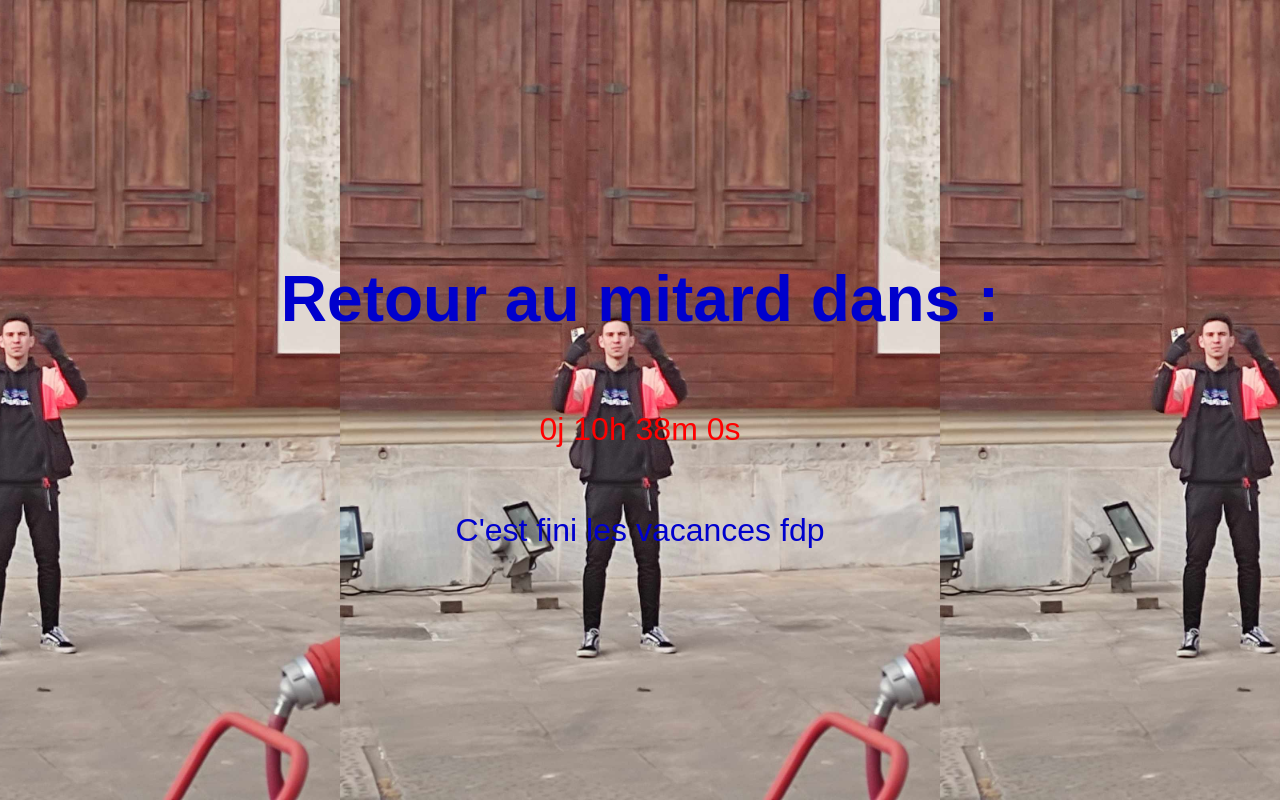
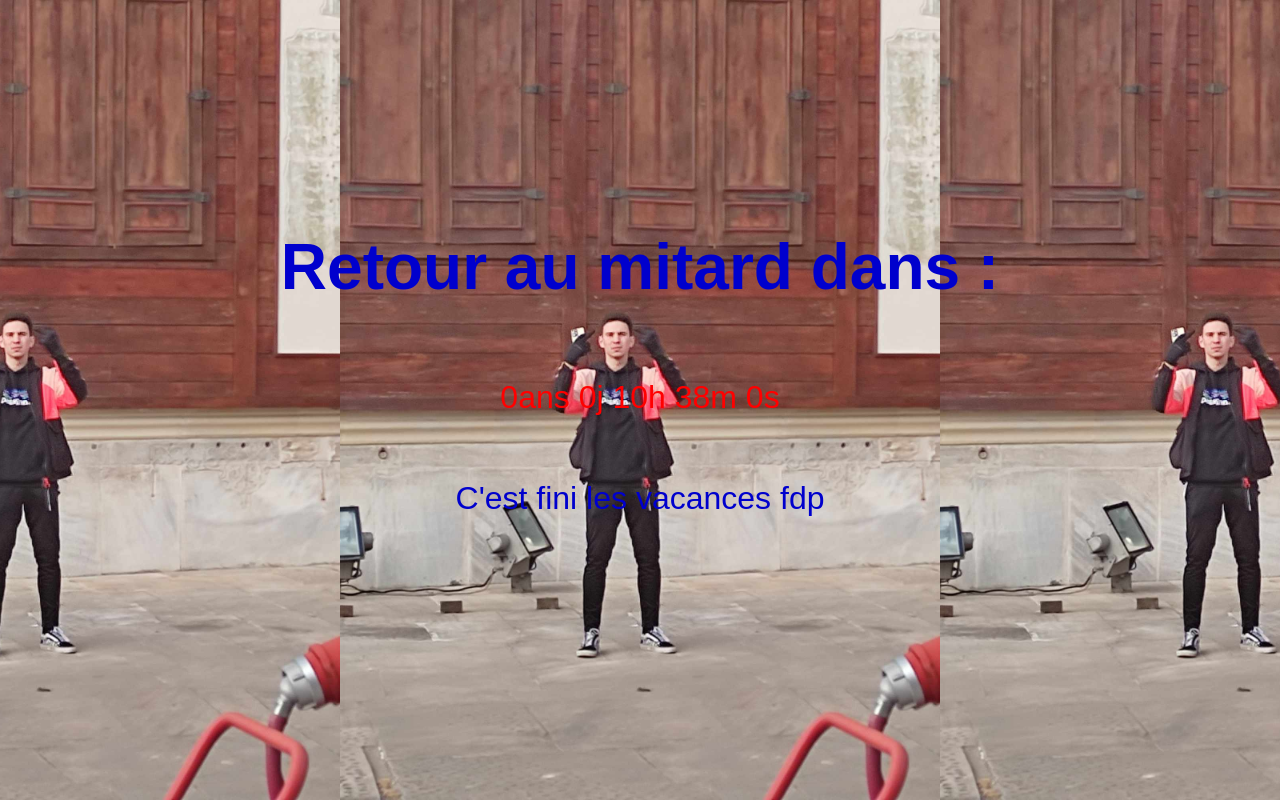
Before and after one commit to nathanboulanger/nathanboulanger.github.io, a website: page index.html in a window 1280 px wide. Drawn offline with Linux system fonts and the light colour scheme.

Commit message:
:sparkles: Add retirement countdown after backtowork date

```diff
--- a/index.html
+++ b/index.html
@@ -23,29 +23,55 @@
   <body>
     <h1>Retour au mitard dans :</h1>
     <p id="countdown" style="color: red; font-size: xx-large"></p>
-    <p>C'est fini les vacances fdp</p>
+    <p id="description" style="text-align: center">
+      C'est fini les vacances fdp
+    </p>
+    <p id="countdown-retraite" style="color: red"></p>
 
     <script>
-      var countDownDate = new Date("2023-11-06T09:00:00").getTime(); // Set the countdown date here
+      const backToWork = new Date("2023-11-06T09:00:00");
+      const retirement = new Date("2063-11-06T18:00:00");
+      const isWorking = backToWork.getTime() < new Date().getTime();
+      var countDownDate = isWorking
+        ? retirement.getTime()
+        : backToWork.getTime();
 
       var x = setInterval(function () {
         var now = new Date().getTime();
         var distance = countDownDate - now;
 
-        var days = Math.floor(distance / (1000 * 60 * 60 * 24));
+        const years = Math.floor(distance / (365 * 1000 * 60 * 60 * 24));
+        var days = Math.floor(
+          (distance % (365 * 1000 * 60 * 60 * 24)) / (1000 * 60 * 60 * 24)
+        );
         var hours = Math.floor(
           (distance % (1000 * 60 * 60 * 24)) / (1000 * 60 * 60)
         );
         var minutes = Math.floor((distance % (1000 * 60 * 60)) / (1000 * 60));
         var seconds = Math.floor((distance % (1000 * 60)) / 1000);
 
-        const countdown = document.getElementById("countdown");
-        countdown.innerHTML =
-          days + "j " + hours + "h " + minutes + "m " + seconds + "s ";
+        const mainCountdown = document.getElementById("countdown");
 
-        if (distance < 0) {
-          clearInterval(x);
-          countdown.innerHTML = "Ca y est faut aller au taff bouffon";
+        const countdownValue =
+          years +
+          "ans " +
+          days +
+          "j " +
+          hours +
+          "h " +
+          minutes +
+          "m " +
+          seconds +
+          "s ";
+
+        if (!isWorking) {
+          mainCountdown.innerHTML = countdownValue;
+        } else {
+          mainCountdown.innerHTML = "Mtn lol 🙃";
+          document.getElementById("description").innerHTML =
+            "Ca y est faut aller au taff bouffon, tqt la retraite c'est pas si loin : ";
+          document.getElementById("countdown-retraite").innerHTML =
+            countdownValue;
         }
       }, 0);
 
```
